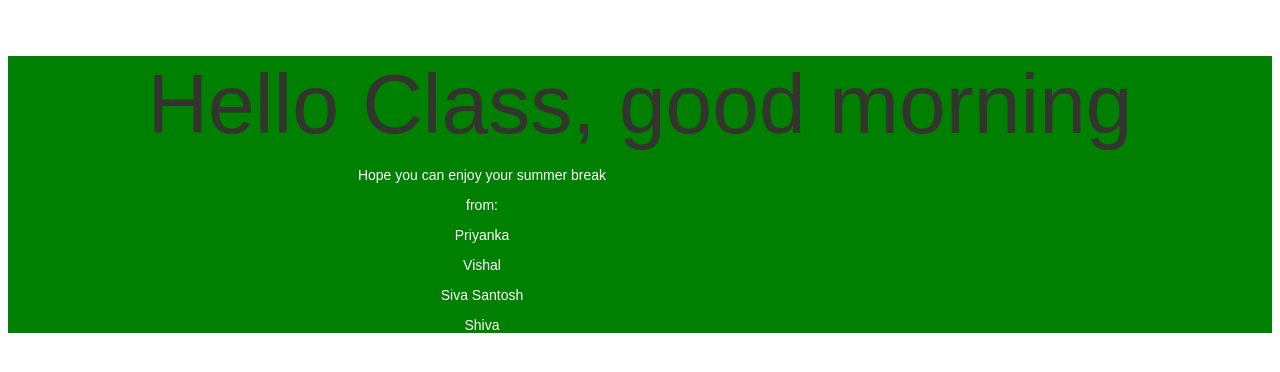
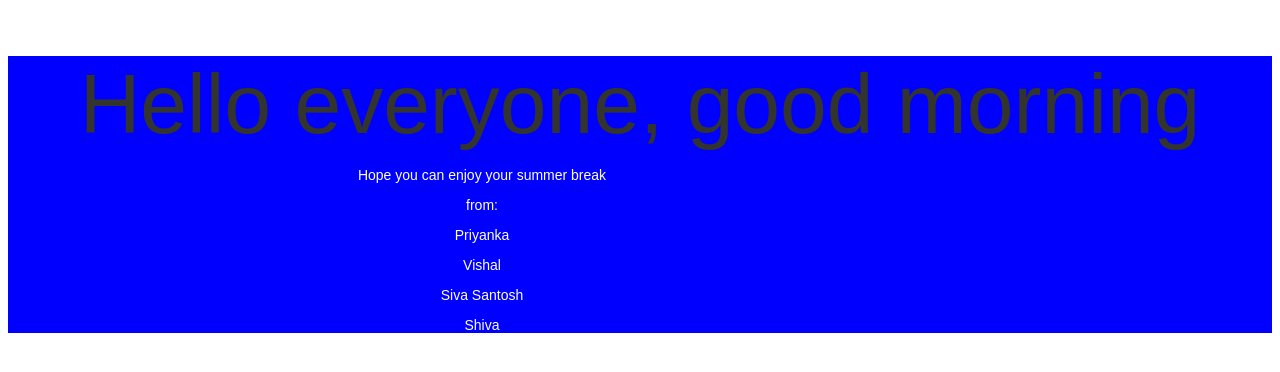
Before and after one commit to ccspringgp/AWS_CICD, a website: page index.html in a window 1280 px wide. Drawn offline with Linux system fonts and the light colour scheme.

Commit message:
text change8

```diff
--- a/index.html
+++ b/index.html
@@ -36,7 +36,7 @@
 
         text-align: center;
         padding-top: 0px;
-        background-color: green;
+        background-color: blue;
 
       }
       .textColumn p {
@@ -70,7 +70,7 @@
   </head>
   <body>
     <div class="textColumn">
-      <h1>Hello Class, good morning</h1>
+      <h1>Hello everyone, good morning</h1>
       <p>Hope you can enjoy your summer break</p>
 
       <p>from:</p>
```
